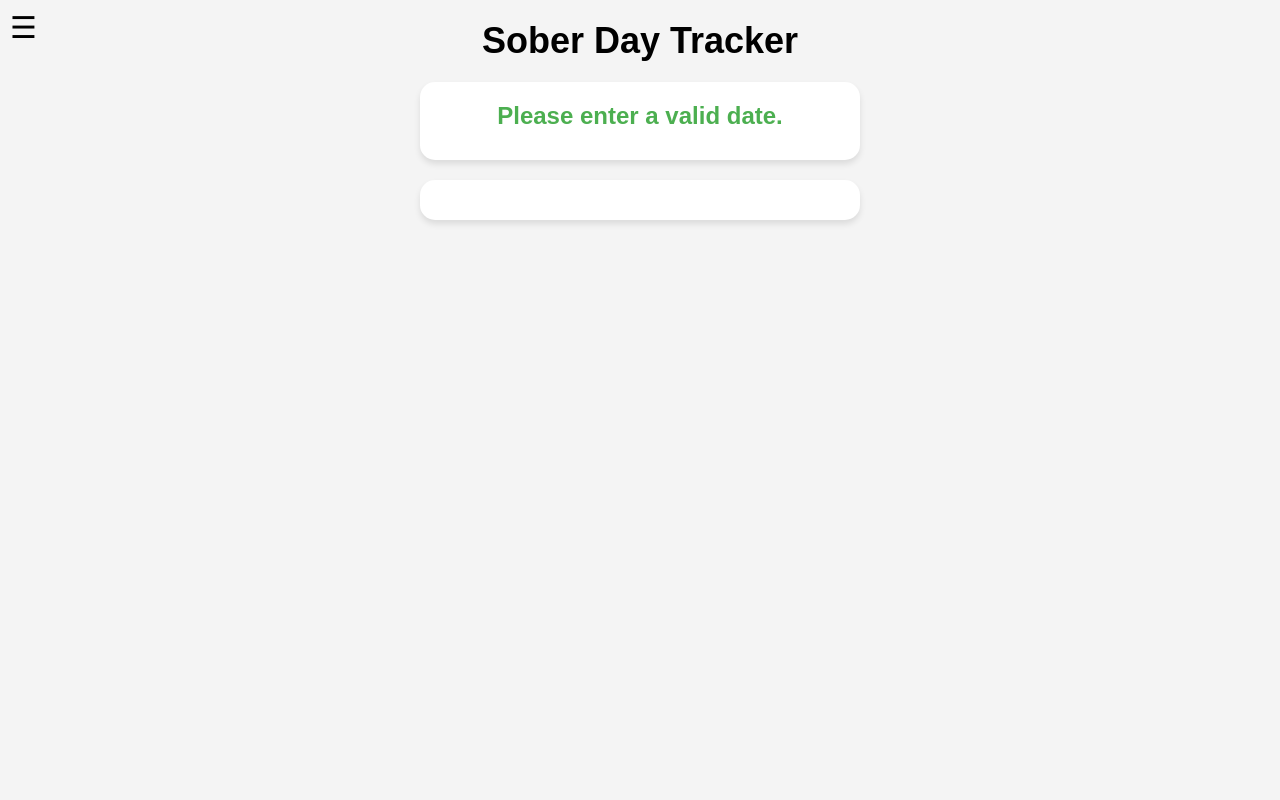
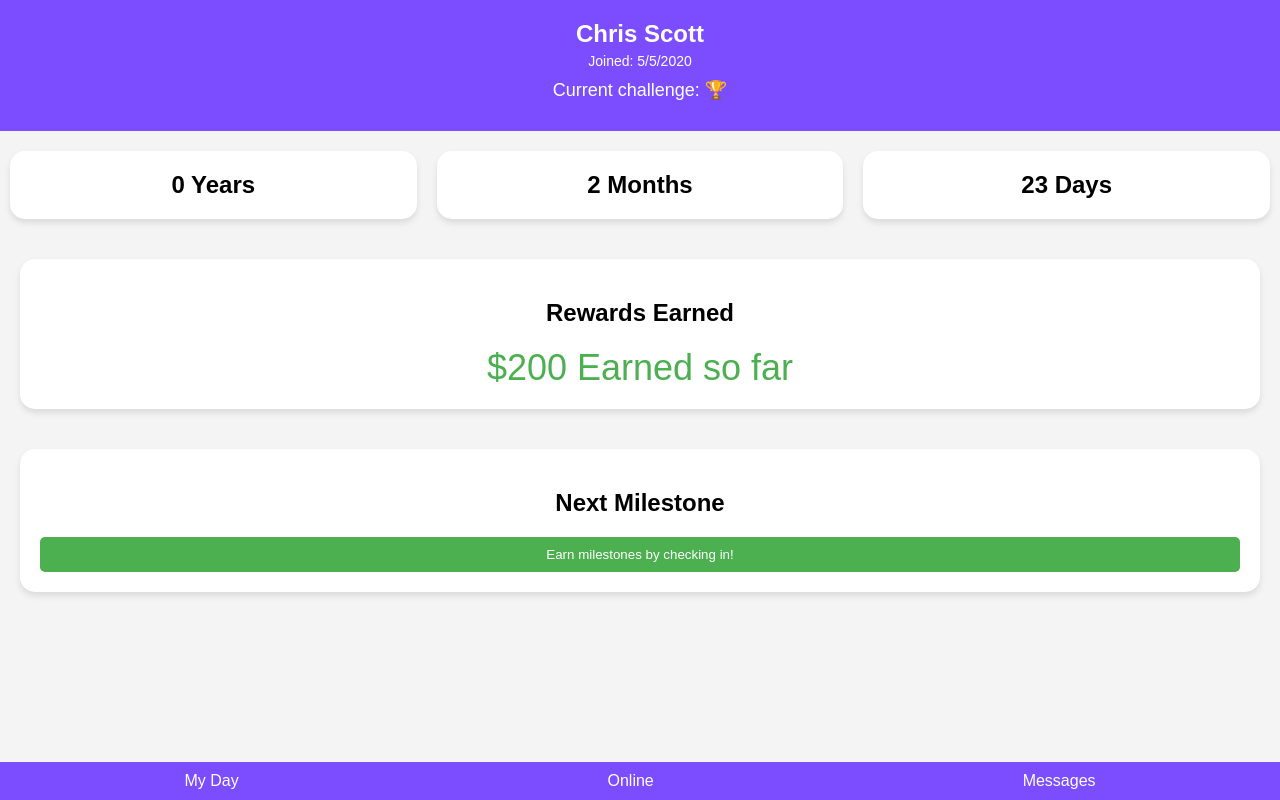
Before and after one commit to Kidj007/Sober_Tracker, a plain HTML site: page index.html in a window 1280 px wide. Drawn offline with Linux system fonts and the light colour scheme.

Commit message:
Update index.html

```diff
--- a/index.html
+++ b/index.html
@@ -11,216 +11,165 @@
             padding: 0;
             background-color: #f4f4f4;
             text-align: center;
-            height: 100vh;
             display: flex;
             flex-direction: column;
+            height: 100vh;
         }
 
-        /* Title Styling */
-        h1 {
-            font-size: 36px;
+        /* Header Section */
+        .header {
+            background-color: #7C4DFF; /* Example color */
+            color: white;
+            padding: 20px;
+            position: relative;
+        }
+
+        .header h1 {
+            font-size: 24px;
+            margin: 0;
+        }
+
+        .header p {
+            font-size: 14px;
+            margin: 5px 0;
+        }
+
+        .header .challenge {
+            font-size: 18px;
+            margin: 10px 0;
+        }
+
+        /* Recovery Duration Section */
+        .recovery-duration {
+            display: flex;
+            justify-content: center;
+            align-items: center;
             margin: 20px 0;
         }
 
-        /* Card for displaying sober time */
-        .card {
+        .duration-card {
             background-color: white;
             padding: 20px;
             border-radius: 15px;
             box-shadow: 0 4px 6px rgba(0, 0, 0, 0.1);
-            width: 90%;
-            margin: 0 auto 20px;
-            max-width: 400px;
+            margin: 0 10px;
+            flex: 1;
         }
 
-        #soberTime {
+        .duration-card h2 {
             font-size: 24px;
-            font-weight: bold;
-            color: #4CAF50;
-            margin-bottom: 10px;
+            margin: 0;
         }
 
-        #sobrietyDate {
-            font-size: 14px;
-            color: #666;
-        }
-
-        /* Quote Box Styling */
-        .quote-box {
+        /* Rewards Section */
+        .rewards {
             background-color: white;
             padding: 20px;
             border-radius: 15px;
             box-shadow: 0 4px 6px rgba(0, 0, 0, 0.1);
-            width: 90%;
-            margin: 0 auto;
-            max-width: 400px;
+            margin: 20px;
         }
 
-        #quote {
-            font-size: 16px;
-            color: #555;
-            font-style: italic;
+        .rewards h2 {
+            font-size: 24px;
         }
 
-        /* Hamburger Menu Styling */
-        .hamburger {
-            font-size: 30px;
-            cursor: pointer;
-            position: fixed;
-            top: 10px;
-            left: 10px;
-            z-index: 3;
+        .rewards .amount {
+            font-size: 36px;
+            color: #4CAF50;
         }
 
-        /* Sidebar Styles */
-        .sidebar {
-            height: 100%;
-            width: 0;
-            position: fixed;
-            z-index: 2;
-            top: 0;
-            left: 0;
-            background-color: #e0e0e0;
-            overflow-x: hidden;
-            transition: 0.5s;
-            padding-top: 60px;
+        /* Navigation Bar */
+        .nav-bar {
+            display: flex;
+            justify-content: space-around;
+            background-color: #7C4DFF;
+            padding: 10px 0;
+            position: absolute;
+            bottom: 0;
+            width: 100%;
         }
 
-        .sidebar a {
-            padding: 8px;
+        .nav-bar a {
+            color: white;
             text-decoration: none;
-            font-size: 25px;
-            color: #818181;
-            display: block;
-            transition: 0.3s;
-            text-align: center;
+            font-size: 16px;
         }
 
-        .sidebar a:hover {
-            color: #f1f1f1;
+        /* Milestones Section */
+        .milestones {
+            margin: 20px;
+            background-color: white;
+            padding: 20px;
+            border-radius: 15px;
+            box-shadow: 0 4px 6px rgba(0, 0, 0, 0.1);
         }
 
-        .sidebar .closebtn {
-            position: absolute;
-            top: 0;
-            right: 25px;
-            font-size: 36px;
-            margin-left: 50px;
+        .milestones h2 {
+            font-size: 24px;
+        }
+
+        .milestones button {
+            background-color: #4CAF50;
+            color: white;
+            border: none;
+            padding: 10px;
+            border-radius: 5px;
+            cursor: pointer;
+            width: 100%;
+        }
+
+        .milestones button:hover {
+            background-color: #45a049;
         }
     </style>
 </head>
 <body>
 
-    <!-- Hamburger Menu Icon -->
-    <span class="hamburger" onclick="openNav()">&#9776;</span>
-
-    <!-- Title -->
-    <h1>Sober Day Tracker</h1>
-
-    <!-- Card Container for Sobriety Time -->
-    <div class="card">
-        <div id="soberTime"></div>
-        <div id="sobrietyDate"></div>
+    <!-- Header Section -->
+    <div class="header">
+        <h1>Chris Scott</h1>
+        <p>Joined: 5/5/2020</p>
+        <p class="challenge">Current challenge: 🏆</p>
     </div>
 
-    <!-- Quote Box -->
-    <div class="quote-box">
-        <div id="quote"></div>
+    <!-- Recovery Duration Section -->
+    <div class="recovery-duration">
+        <div class="duration-card">
+            <h2 id="years">0 Years</h2>
+        </div>
+        <div class="duration-card">
+            <h2 id="months">2 Months</h2>
+        </div>
+        <div class="duration-card">
+            <h2 id="days">23 Days</h2>
+        </div>
     </div>
 
-    <!-- Sidebar Menu -->
-    <div id="sidebar" class="sidebar">
-        <a href="javascript:void(0)" class="closebtn" onclick="closeNav()">&times;</a>
-        <a href="index.html">Home</a>
-        <a href="milestones.html">Milestones</a>
-        <a href="javascript:void(0)" onclick="promptNewDate()">Update Sober Date</a>
+    <!-- Rewards Section -->
+    <div class="rewards">
+        <h2>Rewards Earned</h2>
+        <div class="amount" id="rewardAmount">$200 Earned so far</div>
+    </div>
+
+    <!-- Milestones Section -->
+    <div class="milestones">
+        <h2>Next Milestone</h2>
+        <button onclick="checkIn()">Earn milestones by checking in!</button>
+    </div>
+
+    <!-- Navigation Bar -->
+    <div class="nav-bar">
+        <a href="#">My Day</a>
+        <a href="#">Online</a>
+        <a href="#">Messages</a>
     </div>
 
     <script>
-        // Check if the sobriety start date is already stored
-        window.onload = function() {
-            const storedDate = localStorage.getItem('sobrietyStartDate');
-            if (storedDate) {
-                calculateSoberTime(new Date(storedDate));
-                showRandomQuote();
-            } else {
-                document.getElementById('soberTime').innerText = "Please enter a valid date.";
-            }
-        };
-
-        // Function to calculate and display the sober time in years, months, and days
-        function calculateSoberTime(sobrietyStartDate) {
-            const today = new Date();
-            let years = today.getFullYear() - sobrietyStartDate.getFullYear();
-            let months = today.getMonth() - sobrietyStartDate.getMonth();
-            let days = today.getDate() - sobrietyStartDate.getDate();
-
-            // Adjust if days or months are negative
-            if (days < 0) {
-                months -= 1;
-                const daysInLastMonth = new Date(today.getFullYear(), today.getMonth(), 0).getDate();
-                days += daysInLastMonth;
-            }
-
-            if (months < 0) {
-                years -= 1;
-                months += 12;
-            }
-
-            let soberText = '';
-
-            if (years > 0) {
-                soberText += years + " Year" + (years > 1 ? "s " : " ");
-            }
-
-            if (months > 0 || years > 0) {
-                soberText += months + " Month" + (months > 1 ? "s " : " ");
-            }
-
-            soberText += days + " Day" + (days > 1 ? "s " : "");
-
-            document.getElementById('soberTime').innerText = soberText;
-
-            // Display the sobriety start date below the time
-            document.getElementById('sobrietyDate').innerText = "Sobriety Date: " + sobrietyStartDate.toDateString();
-        }
-
-        // Function to show a random quote
-        function showRandomQuote() {
-            const quotes = [
-                "“The journey of a thousand miles begins with one step.” — Lao Tzu",
-                "“Every accomplishment starts with the decision to try.” — John F. Kennedy",
-                "“What lies behind us and what lies before us are tiny matters compared to what lies within us.” — Ralph Waldo Emerson",
-                "“Your life is your story, and the adventure ahead of you is the journey to fulfill your own purpose and potential.” — Kerry Washington",
-                "“It does not matter how slowly you go as long as you do not stop.” — Confucius"
-            ];
-            const randomQuote = quotes[Math.floor(Math.random() * quotes.length)];
-            document.getElementById('quote').innerText = randomQuote;
-        }
-
-        // Function to open the sidebar
-        function openNav() {
-            document.getElementById("sidebar").style.width = "180px";
-        }
-
-        // Function to close the sidebar
-        function closeNav() {
-            document.getElementById("sidebar").style.width = "0";
-        }
-
-        // Function to prompt user for a new sober date
-        function promptNewDate() {
-            const newDate = prompt("Please enter your new sober start date (YYYY-MM-DD):");
-            if (newDate) {
-                const newSoberDate = new Date(newDate);
-                if (!isNaN(newSoberDate)) {
-                    localStorage.setItem('sobrietyStartDate', newSoberDate);
-                    calculateSoberTime(newSoberDate);
-                    alert("Sober date updated!");
-                } else {
-                    alert("Invalid date format. Please try again.");
-                }
-            }
+        // You can insert existing JavaScript functions here for calculating sober time and showing quotes
+        function checkIn() {
+            alert("You have checked in for today!");
+            // Additional functionality for checking in can be added here
         }
     </script>
 
```
